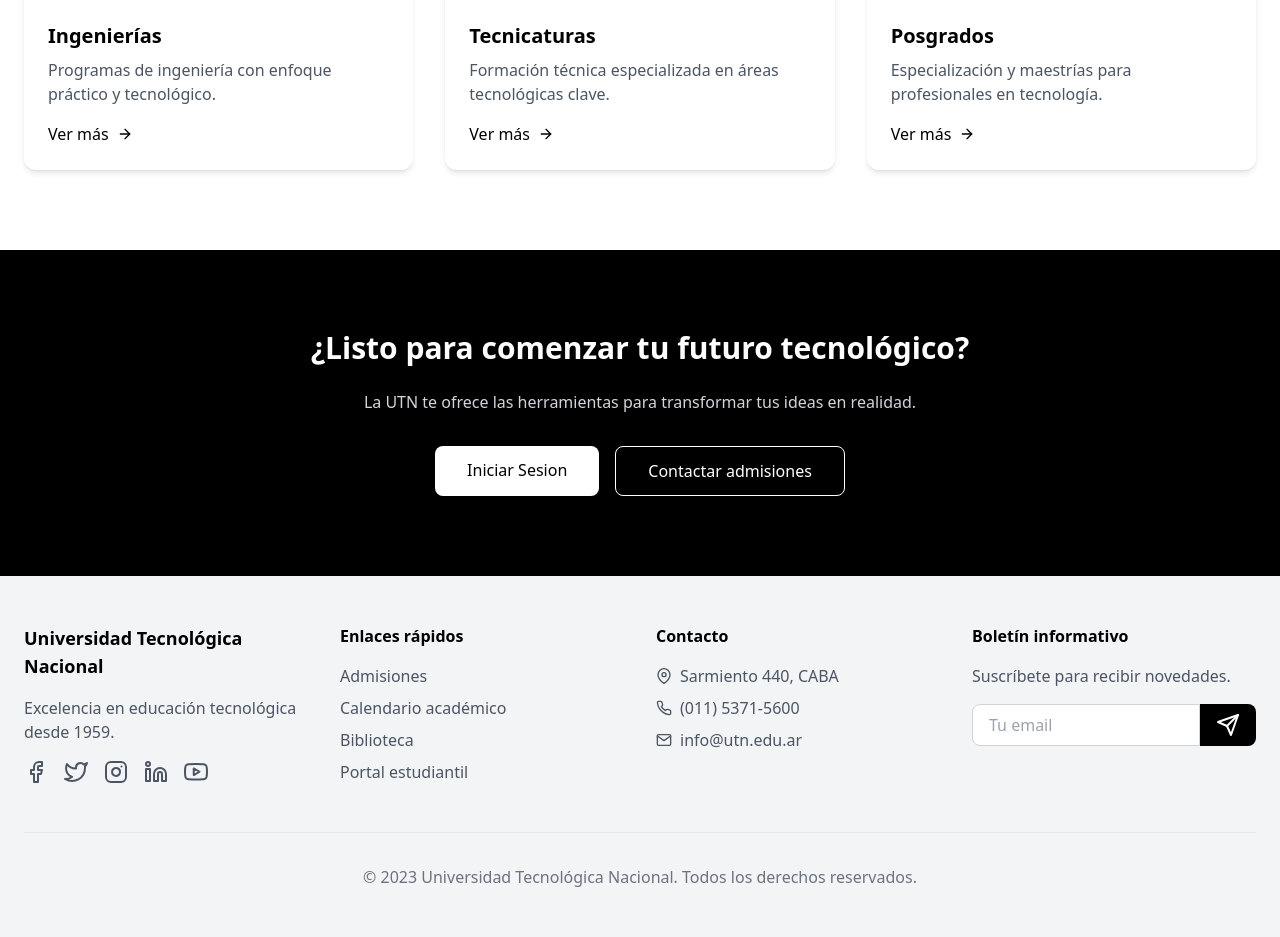
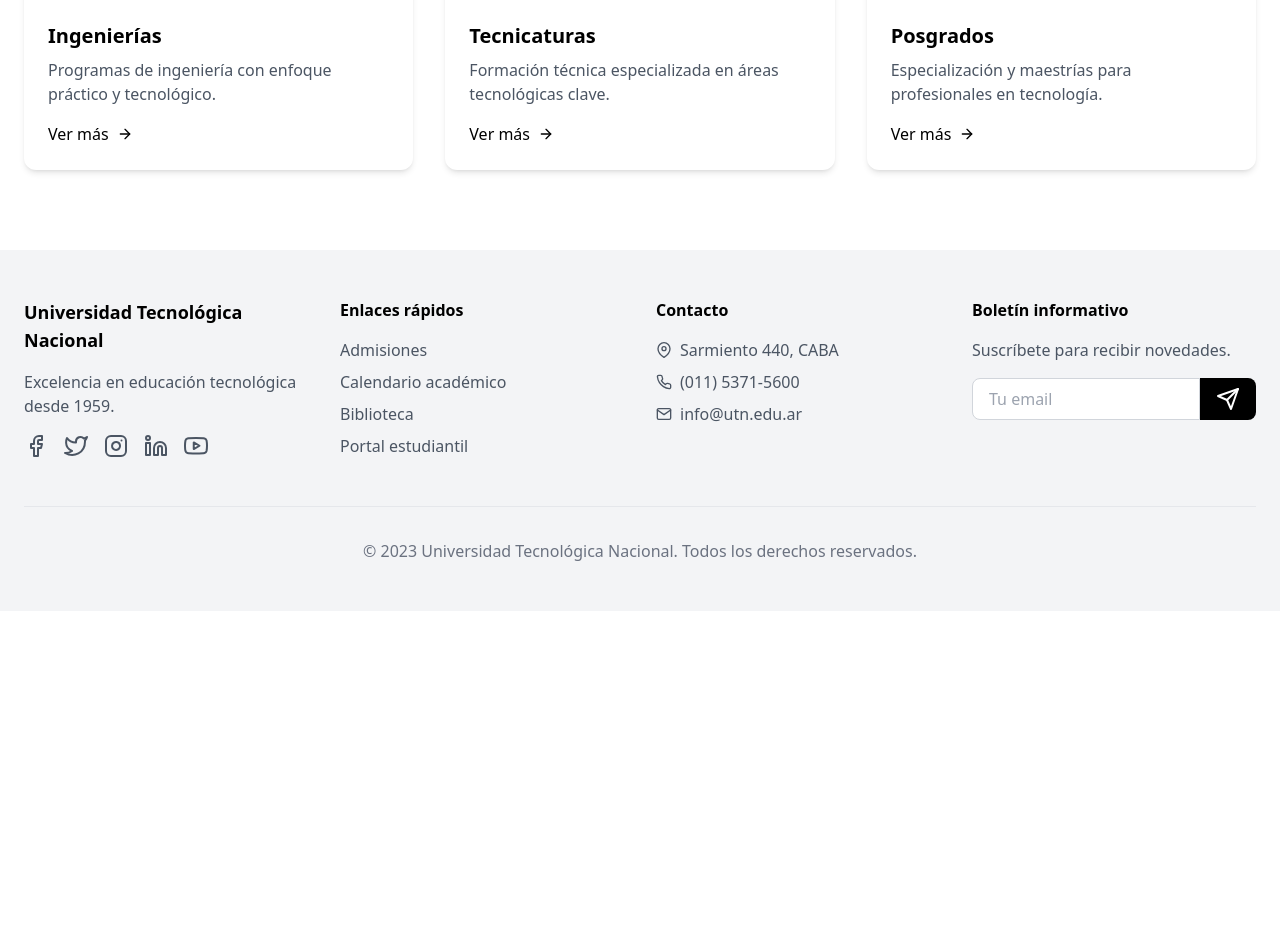
Before and after one commit to Villada-PG3/trabajo-practico-integrador-universidad-tecnologica-nacional, a Django app: page / in a window 1280 px wide. Shown: the part 1202-2139 px from the top of the page. After the commit the page ends 1763 px from the top, so only its background shows below. Run offline with Django 5.2, Linux system fonts and the light colour scheme; a user stored in the database is signed in; data comes from the database, SQL or seed files in the repository; both versions use the stored data as it was after the commit; some libraries are stand-ins or nearby versions.

Commit message:
Nuevo orden de Inicio

```diff
--- a/TP_UTN/UTN/templates/inicio.html
+++ b/TP_UTN/UTN/templates/inicio.html
@@ -68,7 +68,7 @@
                             </a>
                         </div>
                     {% else %}
-                        <a href="{% url 'alumno_list' %}" class="nav-link font-medium">
+                        <a href="{% url 'social:begin' 'google-oauth2' %}?next=/&prompt=select_account" class="nav-link font-medium">
                             Iniciar Sesión
                         </a>
                     {% endif %}
@@ -167,6 +167,7 @@
     </section>
 
     <!-- CTA Section -->
+    {% if not user.is_authenticated %}
     <section class="py-20 bg-black text-white">
         <div class="container mx-auto px-6 text-center">
             <h2 class="text-3xl font-bold mb-6" data-aos="fade-up">¿Listo para comenzar tu futuro tecnológico?</h2>
@@ -177,6 +178,7 @@
             </div>
         </div>
     </section>
+    {% endif %}
 
     <!-- Footer -->
     <footer class="bg-gray-100 py-12">
```
Also changed, not shown: TP_UTN/db.sqlite3.
